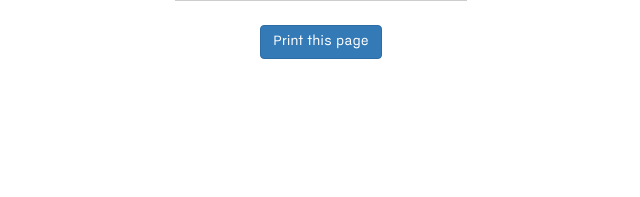
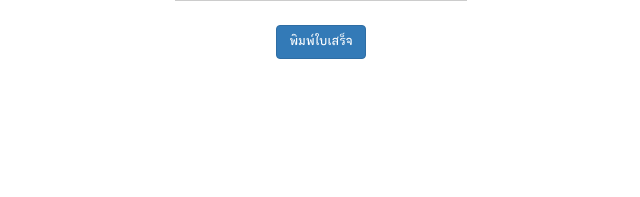
Before and after one commit to github-sprint3r/parkko-201501, a PHP site: page /print.php in a window 1280 px wide. Shown: the part 603-800 px from the top of the page, without its empty margins (319-959 px from the left). Run offline with PHP 8.4, Linux system fonts and the light colour scheme; some libraries are stand-ins or nearby versions.

Commit message:
[Changed] Button text

```diff
--- a/print.php
+++ b/print.php
@@ -68,7 +68,7 @@ if(isset($_GET['id'])) {
 </div>
 <br/>
 <div id="printButton">
-	<input type="button" value = "Print this page" onclick="printPage()" class="btn btn-primary">
+	<input type="button" value="พิมพ์ใบเสร็จ" onclick="printPage()" class="btn btn-primary">
 </div>
 
 <script type='text/javascript'
```
